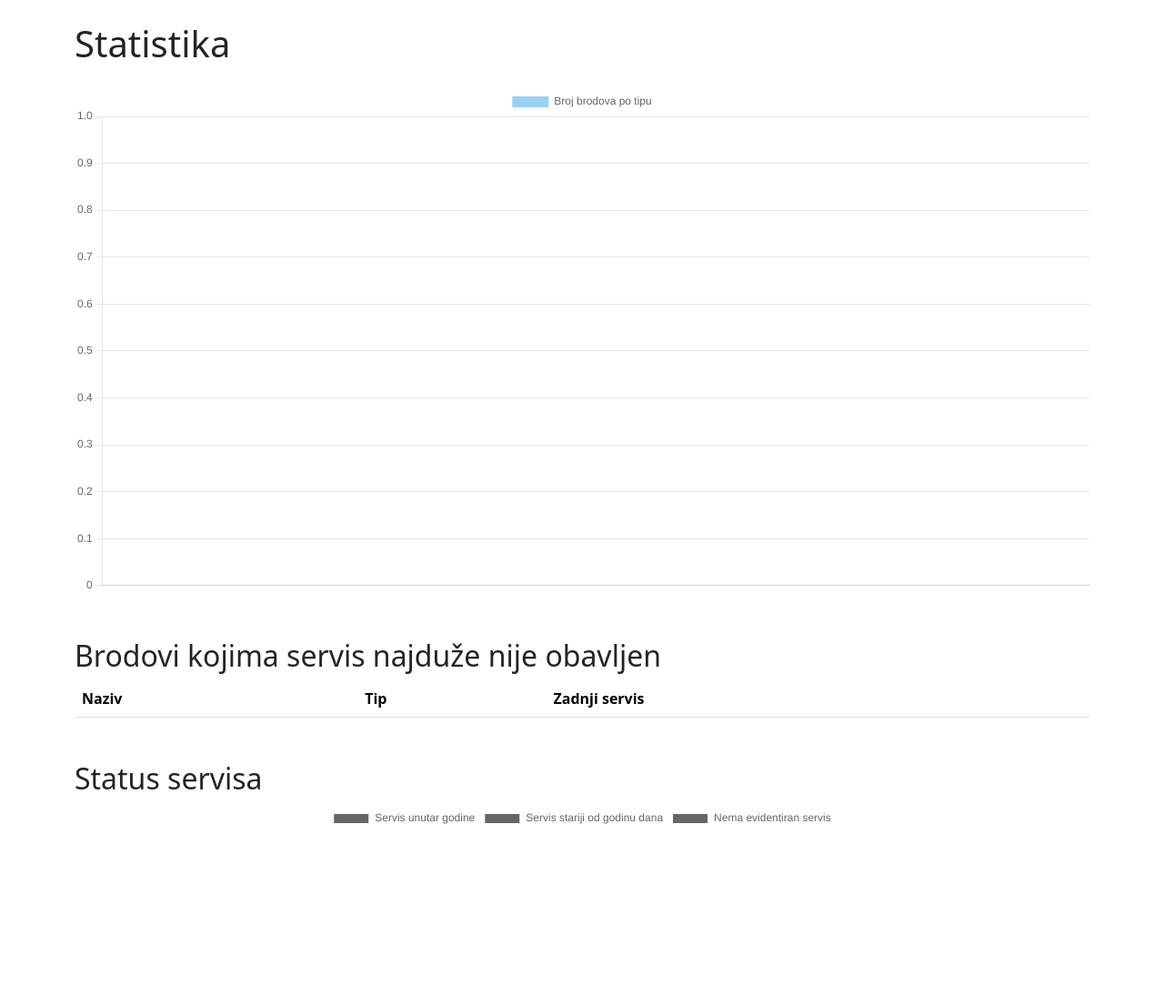
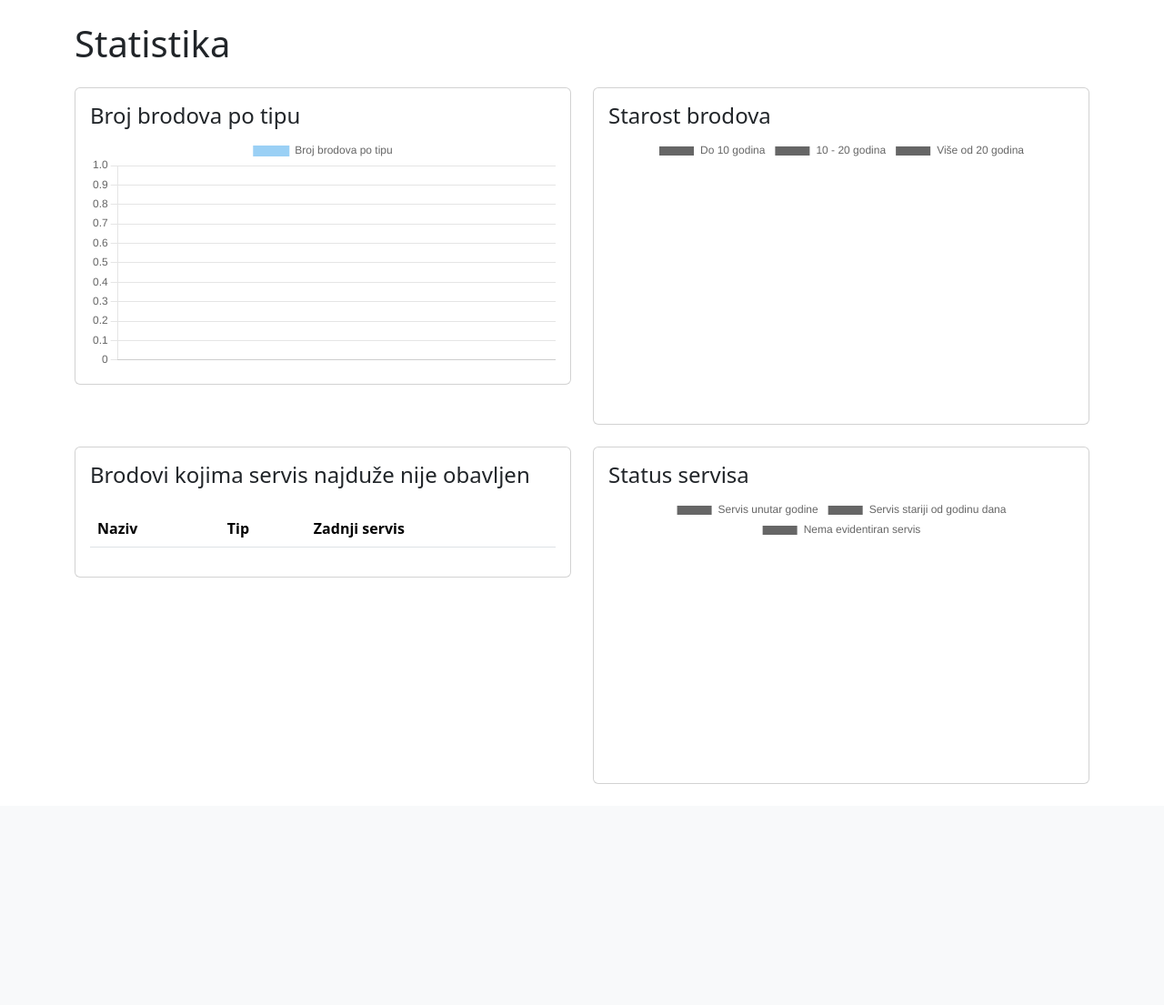
Before and after one commit to vice-jukic/evidencija-brodova, a Flask app: template templates/statistika.html in a window 1280 px wide. Shown: the part 56-1161 px from the top of the page at 91% size. After the commit the page ends 918 px from the top, so only its background shows below. Run offline with Flask 3, Linux system fonts and the light colour scheme; the template is opened without the code that fills it, so the values that code supplies are empty.

Commit message:
Refactor statisticts page layout

```diff
--- a/templates/statistika.html
+++ b/templates/statistika.html
@@ -4,12 +4,65 @@
 
 <h1 class="mb-4">Statistika</h1>
 
-<canvas id="tipoviChart"></canvas>
+<style>
+    canvas {
+        max-height: 300px;
+    }
+</style>
 
 <script src="https://cdn.jsdelivr.net/npm/chart.js"></script>
+
+<div class="row">
+    <div class="col-md-6 mb-4">
+        <div class="card p-3">
+            <h4>Broj brodova po tipu</h4>
+            <canvas id="tipoviChart"></canvas>
+        </div>
+    </div>
+    <div class="col-md-6 mb-4">
+        <div class="card p-3">
+            <h4>Starost brodova</h4>
+            <canvas id="starostChart"></canvas>
+        </div>
+    </div>
+</div>
+
+<div class="row">
+    <div class="col-md-6 mb-4">
+        <div class="card p-3">
+            <h4>Brodovi kojima servis najduže nije obavljen</h4>
+            <table class="table table-striped mt-3">
+                <thead>
+                    <tr>
+                        <th>Naziv</th>
+                        <th>Tip</th>
+                        <th>Zadnji servis</th>
+                    </tr>
+                </thead>
+                <tbody>
+                    {% for brod in brodovi_za_servis %}
+                    <tr>
+                        <td>{{ brod.naziv }}</td>
+                        <td>{{ brod.tip }}</td>
+                        <td>{{ formatiraj_datum(brod.zadnji_servis) }}</td>
+                    </tr>
+                    {% endfor %}
+                </tbody>
+            </table>
+        </div>
+    </div>
+    <div class="col-md-6 mb-4">
+        <div class="card p-3">
+            <h4>Status servisa</h4>
+            <canvas id="servisChart"></canvas>
+        </div>
+    </div>
+</div>
+
 <script>
+    // Broj brodova po tipu
     const labels = {{ tipovi.keys() | list | tojson | safe }};
-    const data = {{ tipovi.values() | list | tojson | safe}};
+    const data = {{ tipovi.values() | list | tojson | safe }};
 
     new Chart(document.getElementById("tipoviChart"), {
         type: "bar",
@@ -21,47 +74,17 @@
             }]
         }
     });
-</script>
-
-<h2 class="mt-5">Brodovi kojima servis najduže nije obavljen</h2>
-
-<table class="table table-striped">
-    <thead>
-        <tr>
-            <th>Naziv</th>
-            <th>Tip</th>
-            <th>Zadnji servis</th>
-        </tr>
-    </thead>
-
-    <tbody>
-        {% for brod in brodovi_za_servis %}
-        <tr>
-            <td>{{ brod.naziv }}</td>
-            <td>{{ brod.tip }}</td>
-            <td>{{ formatiraj_datum(brod.zadnji_servis) }}</td>
-        </tr>
-        {% endfor %}
-    </tbody>
-</table>
-
-<h2 class="mt-5">Status servisa</h2>
-
-<canvas id="servisChart"></canvas>
-
-<script>
+    // Status servisa
     const servisLabels = [
         "Servis unutar godine",
         "Servis stariji od godinu dana",
         "Nema evidentiran servis"
     ];
-
     const servisData = [
         {{ servis_u_redu }},
         {{ servis_kasni }},
         {{ bez_servisa }}
     ];
-
     new Chart(document.getElementById("servisChart"), {
         type: "pie",
         data: {
@@ -71,24 +94,17 @@
             }]
         }
     });
-</script>
-<h2 class="mt-5">Starost brodova</h2>
-
-<canvas id="starostChart"></canvas>
-
-<script>
+    // Starost brodova
     const starostLabels = [
         "Do 10 godina",
         "10 - 20 godina",
         "Više od 20 godina"
     ];
-
     const starostData = [
         {{ mladi_brodovi }},
         {{ srednji_brodovi }},
         {{ stari_brodovi }}
     ];
-
     new Chart(document.getElementById("starostChart"), {
         type: "pie",
         data: {
@@ -100,4 +116,4 @@
     });
 </script>
 
-{% endblock%}
+{% endblock %}
```
